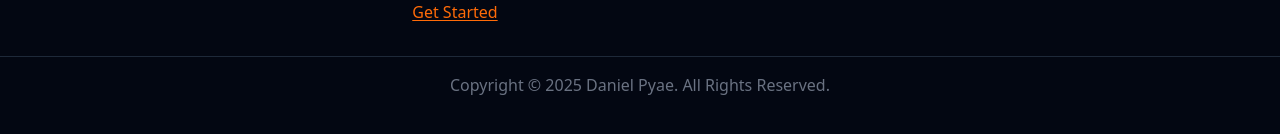
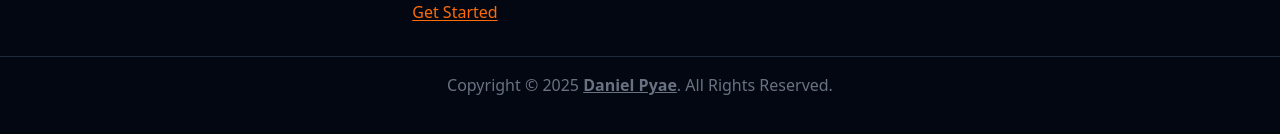
Before and after one commit to pshakadaniel/eztravel, a React (Vite) app: page / in a window 1280 px wide. Shown: the part 872-1006 px from the top of the page. Built offline with nearby package versions, Linux system fonts and the light colour scheme; no server answers.

Commit message:
footer upd

```diff
--- a/src/components/Footer.jsx
+++ b/src/components/Footer.jsx
@@ -52,7 +52,14 @@ const Footer = () => {
 
       {/* Footer Bottom */}
       <div className="text-gray-500 border-t border-gray-800 text-center mt-8 pt-4">
-        Copyright &copy; 2025 Daniel Pyae. All Rights Reserved.
+        Copyright &copy; 2025{" "}
+        <a
+          href="https://danielp.vercel.app/"
+          className="underline font-semibold"
+        >
+          Daniel Pyae
+        </a>
+        . All Rights Reserved.
       </div>
     </div>
   );
```
